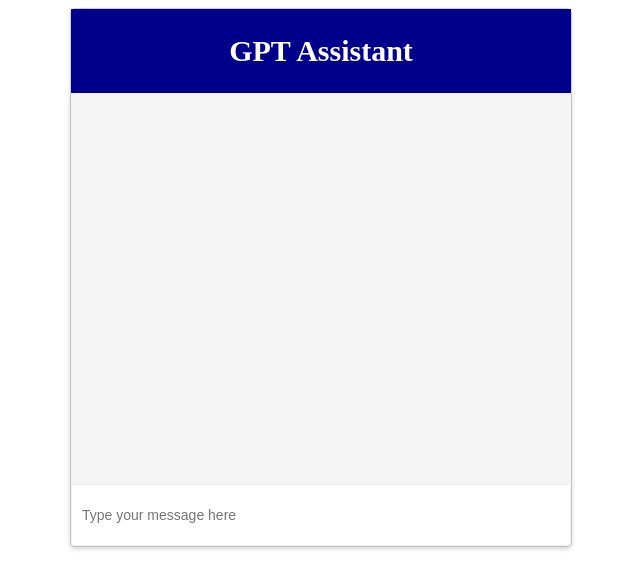
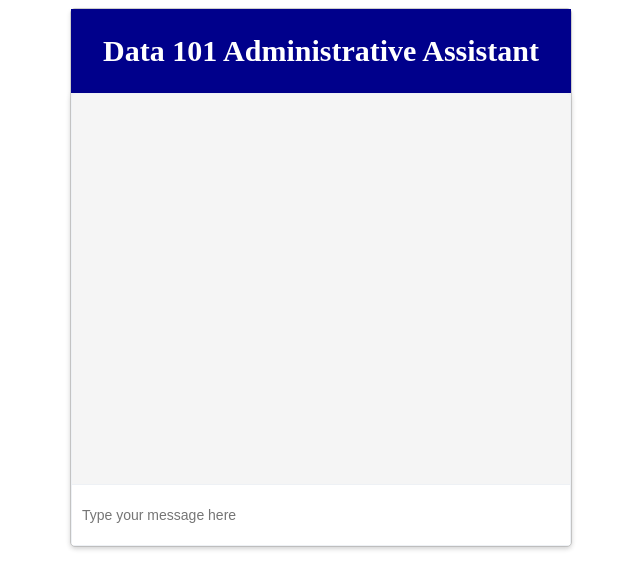
Before and after one commit to hasnaingandhi/GPTAssistant, a Flask app: page / in a window 1280 px wide. Shown: the top 587 px of the page, without its empty margins (319-959 px from the left). Run offline with Flask 3, Linux system fonts and the light colour scheme.

Commit message:
Add files via upload

```diff
--- a/templates/index.html
+++ b/templates/index.html
@@ -10,7 +10,7 @@
 <body>
     <div class="chatbot-container">
         <div id="header">
-            <h1 align="center">GPT Assistant</h1>
+            <h1 align="center">Data 101 Administrative Assistant</h1>
         </div>
         <div id="chatbot">
             <div id="conversation">
```
